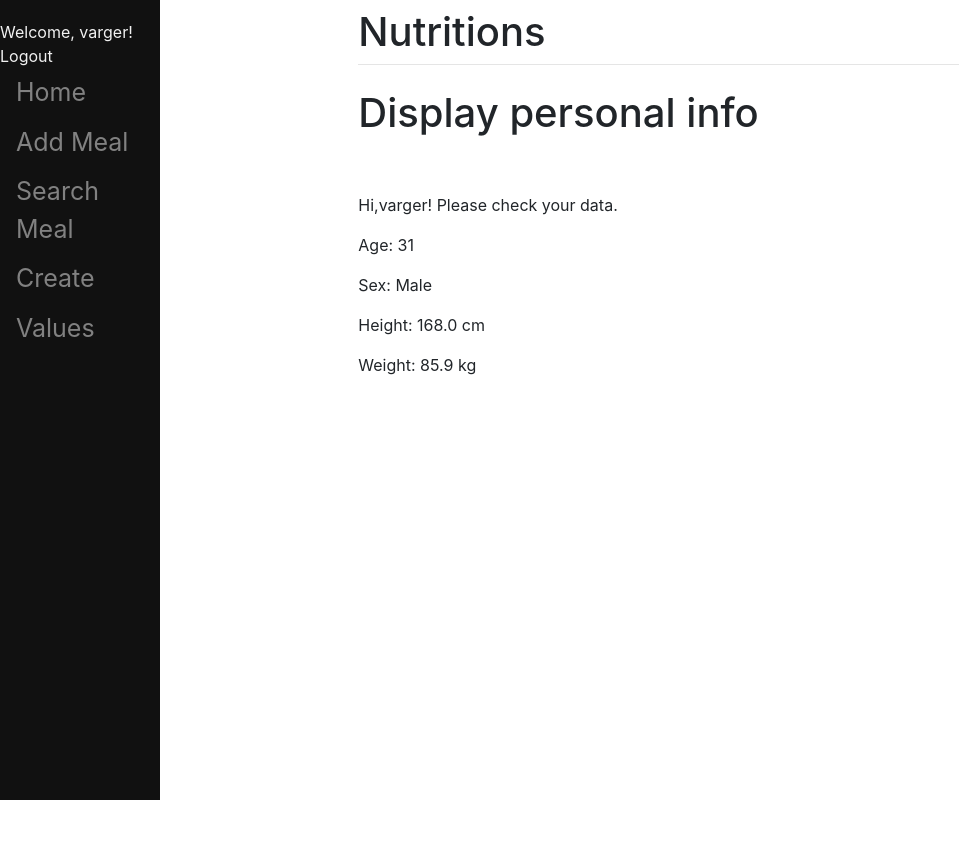
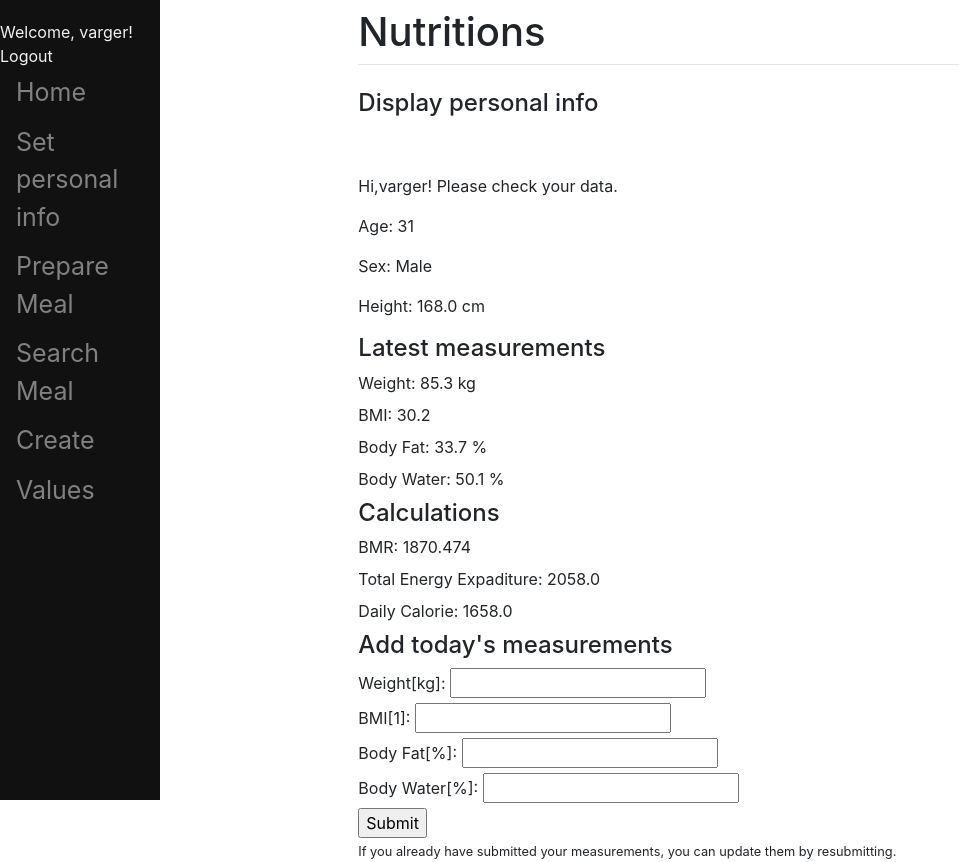
Before and after one commit to varfgehu/projects, a Django app: page / in a window 1280 px wide. Shown: the whole page, without its empty margins (0-959 px from the left). Before the commit the page ends 800 px from the top, so only its background shows below. Run offline with Django 3.2, Linux system fonts and the light colour scheme; a user stored in the database is signed in; data comes from the database, SQL or seed files in the repository; tables that the repository leaves empty hold one stand-in row (values such as "Sample post"); some libraries are stand-ins or nearby versions.

Commit message:
Workig: - meal portion quantity modification real time - home screen updated with calculations - personal info input possible

```diff
--- a/myweight/nutrition/models.py
+++ b/myweight/nutrition/models.py
@@ -5,12 +5,12 @@ import datetime
 # Create your models here.
 class Food(models.Model):
     name = models.CharField(max_length=64, default="")
-    carb = models.DecimalField(max_digits=5, decimal_places=2, default=0)
-    sugar = models.DecimalField(max_digits=5, decimal_places=2, default=0)
-    protein = models.DecimalField(max_digits=5, decimal_places=2, default=0)
-    fat = models.DecimalField(max_digits=5, decimal_places=2, default=0)
-    fiber = models.DecimalField(max_digits=5, decimal_places=2, default=0)
-    calorie = models.DecimalField(max_digits=5, decimal_places=2, default=0)
+    carb = models.DecimalField(max_digits=7, decimal_places=4, default=0)
+    sugar = models.DecimalField(max_digits=7, decimal_places=4, default=0)
+    protein = models.DecimalField(max_digits=7, decimal_places=4, default=0)
+    fat = models.DecimalField(max_digits=7, decimal_places=4, default=0)
+    fiber = models.DecimalField(max_digits=7, decimal_places=4, default=0)
+    calorie = models.DecimalField(max_digits=7, decimal_places=4, default=0)
 
     def __str__(self):
         return f"{self.name}"
@@ -110,18 +110,23 @@ class Personal(models.Model):
     )
     username = models.CharField(max_length=64)
     first_name = models.CharField(max_length=64)
-    present_weight = models.DecimalField(max_digits=4, decimal_places=1)
     present_height = models.DecimalField(max_digits=4, decimal_places=1)
     sex = models.CharField(max_length=8, choices = SEX_CHOICES, default = '2')
     age = models.IntegerField()
+    activity_level = models.DecimalField(max_digits=5, decimal_places = 1, default = 1)
+    planned_daily_offset = models.IntegerField(default = 0)
 
     def __str__(self):
-        return f"{self.username} weight: {self.present_weight} sex: {self.sex}"
+        return f"{self.username}"
 
 class Measurement(models.Model):
-    username = models.CharField(max_length=64)
-    weight = models.DecimalField(max_digits=4, decimal_places=1)
-    height = models.DecimalField(max_digits=4, decimal_places=1)
+    username = models.CharField(max_length = 64)
+    date = models.DateField( help_text = "date of consume", default = datetime.date.today)
+    weight = models.DecimalField(max_digits = 4, decimal_places = 1, default=99)
+    bmi = models.DecimalField(max_digits = 7, decimal_places = 1, default = 99)
+    body_fat = models.DecimalField(max_digits = 4, decimal_places = 1, default = 99)
+    body_water = models.DecimalField(max_digits = 4, decimal_places = 1, default = 99)
+
 
     def __str__(self):
-        return f"{self.username} weight: {self.weight} height: {self.height}"
+        return f"{self.username} {self.date} weight: {self.weight} kg"
--- a/myweight/nutrition/templates/nutrition/base.html
+++ b/myweight/nutrition/templates/nutrition/base.html
@@ -64,7 +64,8 @@
       {% endif %}
 
       <a class="sidenav-links" href="/">Home</a>
-      <a class="sidenav-links" href="/add_meal_defined">Add Meal</a>
+      <a class="sidenav-links" href="/set_personal_info">Set personal info</a>
+      <a class="sidenav-links" href="/prepare_meal">Prepare Meal</a>
       <a class="sidenav-links" href="/search_meal">Search Meal</a>
       <a class="sidenav-links" href="/create">Create</a>
       <a class="sidenav-links" href="/values">Values</a>
--- a/myweight/nutrition/templates/nutrition/home.html
+++ b/myweight/nutrition/templates/nutrition/home.html
@@ -5,13 +5,70 @@ Home
 {% endblock %}
 
 {% block content %}
-<h1>Display personal info</h1>
+<h4>Display personal info</h4>
 
 <br><br>
 <p>Hi,{{personal_info.first_name}}! Please check your data.</p>
 <p>Age: {{ personal_info.age }}</p>
 <p>Sex: {{ personal_info.sex }}</p>
 <p>Height: {{ personal_info.present_height }} cm</p>
-<p>Weight: {{ personal_info.present_weight }} kg</p>
+
+<h4>Latest measurements</h4>
+<div class="">
+  <label for="">Weight:</label>
+  <span>{{latest.weight}} kg</span>
+</div>
+<div class="">
+  <label for="">BMI:</label>
+  <span>{{latest.bmi}}</span>
+</div>
+<div class="">
+  <label for="">Body Fat:</label>
+  <span>{{latest.body_fat}} % </span>
+</div>
+<div class="">
+  <label for="">Body Water:</label>
+  <span>{{latest.body_water}} %</span>
+</div>
+
+<h4>Calculations</h4>
+<div class="">
+  <label for="">BMR:</label>
+  <span>{{bmr}}</span>
+</div>
+<div class="">
+  <label for="">Total Energy Expaditure:</label>
+  <span>{{tex}}</span>
+</div>
+<div class="">
+  <label for="">Daily Calorie:</label>
+  <span>{{daily_calorie}}</span>
+</div>
+
+
+<h4>Add today's measurements</h4>
+<form class="" action="{% url 'home' %}" method="post">
+  {% csrf_token %}
+  <div class="">
+    <label for="">Weight[kg]:</label>
+    <input type="number" name="weight" step="0.1">
+  </div>
+  <div class="">
+    <label for="">BMI[1]:</label>
+    <input type="number" name="bmi" step="0.1">
+  </div>
+  <div class="">
+    <label for="">Body Fat[%]:</label>
+    <input type="number" name="bodyFat" step="0.1">
+  </div>
+  <div class="">
+    <label for="">Body Water[%]:</label>
+    <input type="number" name="bodyWater" step="0.1">
+  </div>
+  <input type="submit" name="home_button" value="Submit">
+  <div class="">
+    <small>If you already have submitted your measurements, you can update them by resubmitting.</small>
+  </div>
+</form>
 
 {% endblock %}
--- a/myweight/nutrition/urls.py
+++ b/myweight/nutrition/urls.py
@@ -4,13 +4,12 @@ from . import views
 
 urlpatterns = [
     path("search_meal", views.search_meal, name="search_meal"),
-    # path("add_meal", views.add_meal, name="add_meal"),
+    path("prepare_meal", views.prepare_meal, name="prepare_meal"),
     path('add_meal_defined/<str:date>/<str:meal_type>', views.add_meal_defined, name="add_meal_defined"),
     path("", views.home, name="home"),
     path("create", views.create),
     path("values", views.values),
     path("login", views.login_view, name="login"),
     path("log_out", views.logout_request, name="log_out"),
-    path("add_personal_info", views.add_personal_info, name="add_personal_info"),
-    path("add_personal_info", views.add_personal_info, name="add_personal_info")
+    path("set_personal_info", views.set_personal_info, name="set_personal_info")
 ]
--- a/myweight/nutrition/views.py
+++ b/myweight/nutrition/views.py
@@ -9,10 +9,13 @@ from .models import Ingredient, Meal
 from datetime import date
 from .models import MealItem
 from .models import Food, Portion, Intake
+from .models import Measurement
+from decimal import Decimal
 
 # Create your views here.
 def home(response):
-    #display personal information
+    user = response.user
+
     if not response.user.is_authenticated:
         return render(response, "nutrition/login.html", {"message": None})
 
@@ -21,27 +24,59 @@ def home(response):
     except Personal.DoesNotExist:
         return render(response, "nutrition/add_personal_info.html", {})
 
+    if response.method == "POST":
+        weight = response.POST["weight"]
+        bmi = response.POST["bmi"]
+        bodyfat = response.POST["bodyFat"]
+        bodywater = response.POST["bodyWater"]
+        now = date.today().strftime("%Y-%m-%d")
+
+
+        measurements = Measurement.objects.filter(username = user, date = now)
+        if not measurements:
+            measurements = Measurement(username = user, date = now)
+            measurements.save()
+        Measurement.objects.filter(username = user, date = now).update(weight = weight, bmi = bmi, body_fat = bodyfat, body_water = bodywater)
+
+    latest_weight = float(Measurement.objects.filter(username = user).last().weight)
+    height = float(Personal.objects.get(username=user).present_height)
+    age = float(Personal.objects.get(username=user).age)
+    activity_level = float(Personal.objects.get(username=user).activity_level)
+    calorie_offset = float(Personal.objects.get(username=user).planned_daily_offset)
+    bmr = 66.5 + (13.75 * latest_weight) + (5.003 * height) - (6.755 * age)
+    tex = round((bmr * activity_level) + 0.1, 0)
+    daily_calorie = tex + calorie_offset
     context = {
-        "personal_info":presonal_info
+        "personal_info":presonal_info,
+        "latest": Measurement.objects.filter(username = user).last(),
+        "bmr" : bmr,
+        "tex": tex,
+        "daily_calorie": daily_calorie
     }
 
     return render(response, "nutrition/home.html", context)
 
-def add_personal_info(response):
+def set_personal_info(response):
+    user = response.user
     if response.method == "POST":
-        present_weight = response.POST["present_weight"]
         present_height = response.POST["present_height"]
         sex = response.POST["sex"]
         age = response.POST["age"]
-        first_name = User.objects.get(username=response.user)
+        first_name = User.objects.get(username = user)
+        activity_level = response.POST["activity_level"]
+        planned_daily_offset = response.POST["planned_daily_offset"]
 
-        personal_info = Personal(username=response.user, first_name=first_name, present_weight=present_weight, present_height=present_height, sex=sex, age=age)
-        personal_info.save()
+        personal = Personal.objects.filter(username = user)
+        if not personal:
+            personal = Personal(username = user, first_name = first_name, present_height = present_height, sex = sex, age = age, activity_level = activity_level, planned_daily_offset = planned_daily_offset)
+            personal.save()
+        Personal.objects.filter(username = user).update(present_height = present_height, sex = sex, age = age, activity_level = activity_level, planned_daily_offset = planned_daily_offset)
 
-        return HttpResponseRedirect(reverse("home"))
+    context = {
+        "personal": Personal.objects.get(username=response.user)
+    }
 
-    else:
-        return render(response, "nutrition/add_personal_info.html")
+    return render(response, "nutrition/set_personal_info.html", context)
 
 def search_meal(response):
     if response.method == "GET":
@@ -53,6 +88,12 @@ def search_meal(response):
         return render(response, "nutrition/search_meal.html", context)
     else:
         return render(response, "nutrition/search_meal-html")
+
+def prepare_meal(response):
+    today = date.today()
+    now = today.strftime("%Y-%m-%d")
+    meal_type = "breafast"
+    return add_meal_defined(response, now, meal_type)
 
 def add_meal_defined(response, date, meal_type):
     username = response.user
@@ -67,13 +108,42 @@ def add_meal_defined(response, date, meal_type):
             food = Food.objects.get(name=ingredient)
             portion = Portion.objects.filter(foods=food, quantity=quantity).first()
             if not portion:
-                add_portion = Portion(foods=food, quantity=quantity)
-                add_portion.save()
+                portion = Portion(foods=food, quantity=quantity)
+                portion.save()
             intake = Intake.objects.filter(user = username, date = date, meal_type = meal_type).first()
+            if not intake:
+                intake = Intake(user = username, date = date, meal_type = meal_type)
+                intake.save()
             intake.portions.add(portion)
+        elif button_pressed == "Change date/meal":
+            date = response.POST["date"]
+            meal_type = response.POST["meal_type"]
+        elif button_pressed == "Save":
+            # update manytomany field in Intake
+            intake = Intake.objects.filter(user = username, date = date, meal_type = meal_type).first()
+            intake.portions.clear()
 
-    #         return redirect("add_meal_defined")
+            food_in_table = response.POST.getlist('food_in_table')
+            quantity_in_table = response.POST.getlist('quantity_in_table')
+            length = len(quantity_in_table)
+            print(food_in_table)
+            print(quantity_in_table)
+            print(length)
 
+            for i in range(length):
+                print(food_in_table[i])
+                print(quantity_in_table[i])
+
+                food = Food.objects.get(name=food_in_table[i])
+                portion = Portion.objects.filter(foods=food, quantity=quantity_in_table[i]).first()
+                if not portion:
+                    portion = Portion(foods=food, quantity=quantity_in_table[i])
+                    portion.save()
+                intake = Intake.objects.filter(user = username, date = date, meal_type = meal_type).first()
+                if not intake:
+                    intake = Intake(user = username, date = date, meal_type = meal_type)
+                    intake.save()
+                intake.portions.add(portion)
 
     context = {
         "date": date,
```
Also changed, not shown: myweight/nutrition/templates/nutrition/add_meal_defined.html (+74 -7 lines), myweight/nutrition/templates/nutrition/add_personal_info.html (deleted, +0 -27 lines), myweight/nutrition/templates/nutrition/set_personal_info.html (added, +47 -0 lines), myweight/db.sqlite3, myweight/nutrition/migrations/0020_auto_20200628_1138.py (added), myweight/nutrition/migrations/0021_auto_20200628_1901.py (added), myweight/nutrition/migrations/0022_auto_20200628_1922.py (added), myweight/nutrition/migrations/0023_auto_20200628_1949.py (added), myweight/nutrition/migrations/0024_remove_personal_present_weight.py (added), 1 other file.
